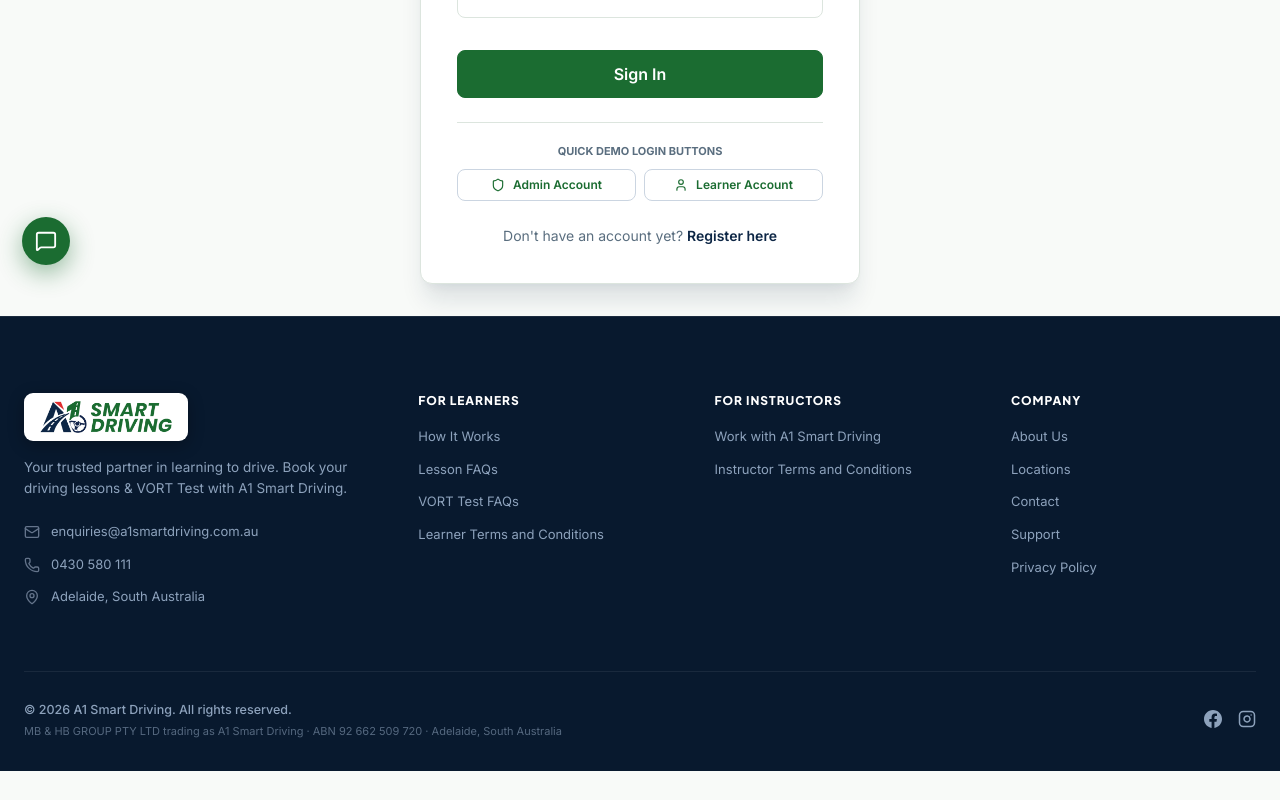
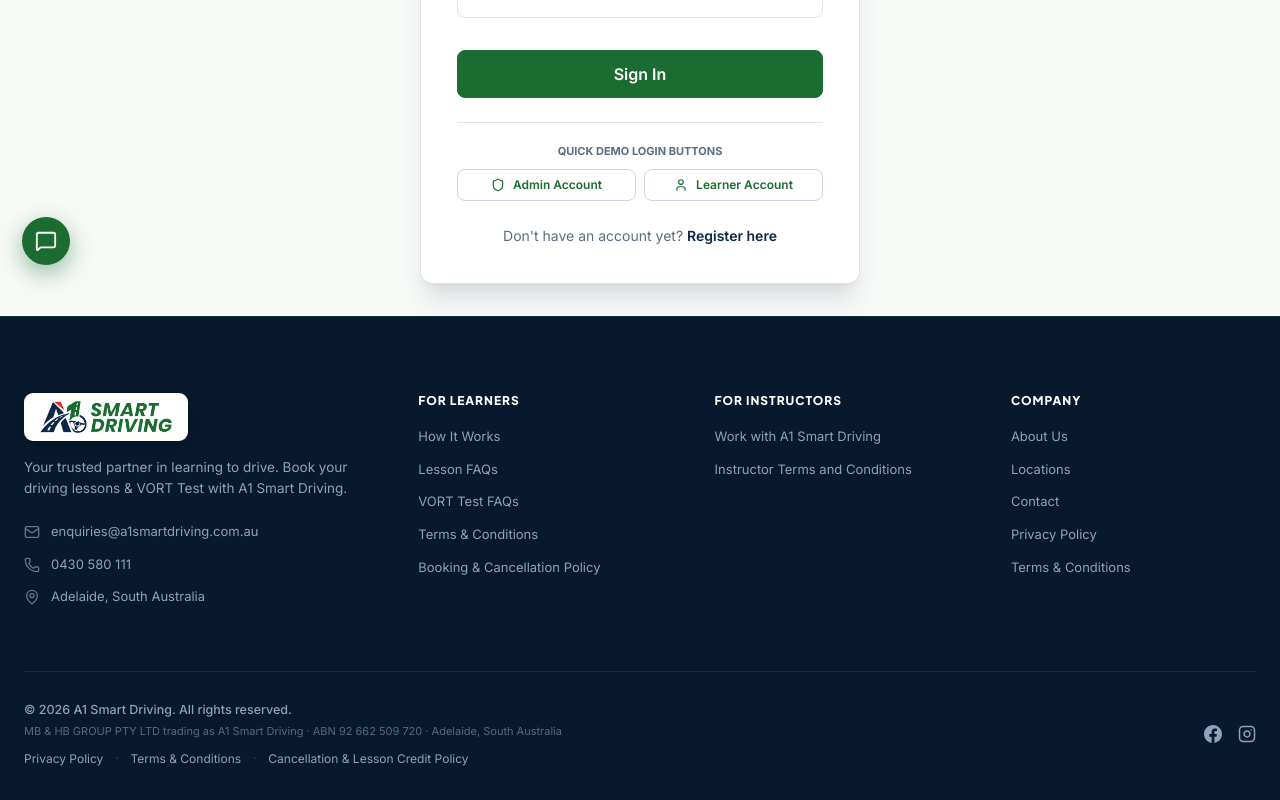
Before and after one commit to arjun123-12/smartdrivinglicence, a React (Vite) app in the folder frontend/: page /login in a window 1280 px wide. Shown: the part 513-1313 px from the top of the page. Before the commit the page ends 1284 px from the top, so only its background shows below. Built offline with nearby package versions, Linux system fonts and the light colour scheme; no server answers.

Commit message:
Add direct Privacy Policy and Terms and Conditions links to footer columns and bottom legal bar

```diff
--- a/frontend/src/components/layout/Footer.jsx
+++ b/frontend/src/components/layout/Footer.jsx
@@ -46,7 +46,8 @@ export default function Footer() {
                 <li><Link to="/how-it-works">How It Works</Link></li>
                 <li><Link to="/faqs">Lesson FAQs</Link></li>
                 <li><Link to="/faqs">VORT Test FAQs</Link></li>
-                <li><Link to="/terms">Learner Terms and Conditions</Link></li>
+                <li><Link to="/terms">Terms &amp; Conditions</Link></li>
+                <li><Link to="/terms">Booking &amp; Cancellation Policy</Link></li>
               </ul>
             </div>
 
@@ -55,7 +56,7 @@ export default function Footer() {
               <h4 className="footer-col-title">FOR INSTRUCTORS</h4>
               <ul className="footer-col-links">
                 <li><Link to="/instructors">Work with A1 Smart Driving</Link></li>
-                <li><Link to="/instructor-terms">Instructor Terms and Conditions</Link></li>
+                <li><Link to="/terms">Instructor Terms and Conditions</Link></li>
               </ul>
             </div>
 
@@ -66,8 +67,8 @@ export default function Footer() {
                 <li><Link to="/about">About Us</Link></li>
                 <li><Link to="/locations">Locations</Link></li>
                 <li><Link to="/contact">Contact</Link></li>
-                <li><Link to="/contact">Support</Link></li>
                 <li><Link to="/privacy">Privacy Policy</Link></li>
+                <li><Link to="/terms">Terms &amp; Conditions</Link></li>
               </ul>
             </div>
           </div>
@@ -81,6 +82,13 @@ export default function Footer() {
               <span className="footer-legal-subline">
                 MB &amp; HB GROUP PTY LTD trading as A1 Smart Driving · ABN 92 662 509 720 · Adelaide, South Australia
               </span>
+              <div className="footer-bottom-legal-links">
+                <Link to="/privacy">Privacy Policy</Link>
+                <span className="sep">·</span>
+                <Link to="/terms">Terms &amp; Conditions</Link>
+                <span className="sep">·</span>
+                <Link to="/terms">Cancellation &amp; Lesson Credit Policy</Link>
+              </div>
             </div>
 
             <div className="footer-social-links">
--- a/frontend/src/styles/footer.css
+++ b/frontend/src/styles/footer.css
@@ -193,6 +193,31 @@
   line-height: 1.4;
 }
 
+.footer-bottom-legal-links {
+  display: flex;
+  align-items: center;
+  gap: 12px;
+  flex-wrap: wrap;
+  margin-top: 6px;
+}
+
+.footer-bottom-legal-links a {
+  color: #8da2bc;
+  text-decoration: none;
+  font-size: 12px;
+  transition: color 0.2s ease;
+}
+
+.footer-bottom-legal-links a:hover {
+  color: #ffffff;
+  text-decoration: underline;
+}
+
+.footer-bottom-legal-links .sep {
+  color: #43556c;
+  font-size: 11px;
+}
+
 .footer-social-links {
   display: flex;
   align-items: center;
```
